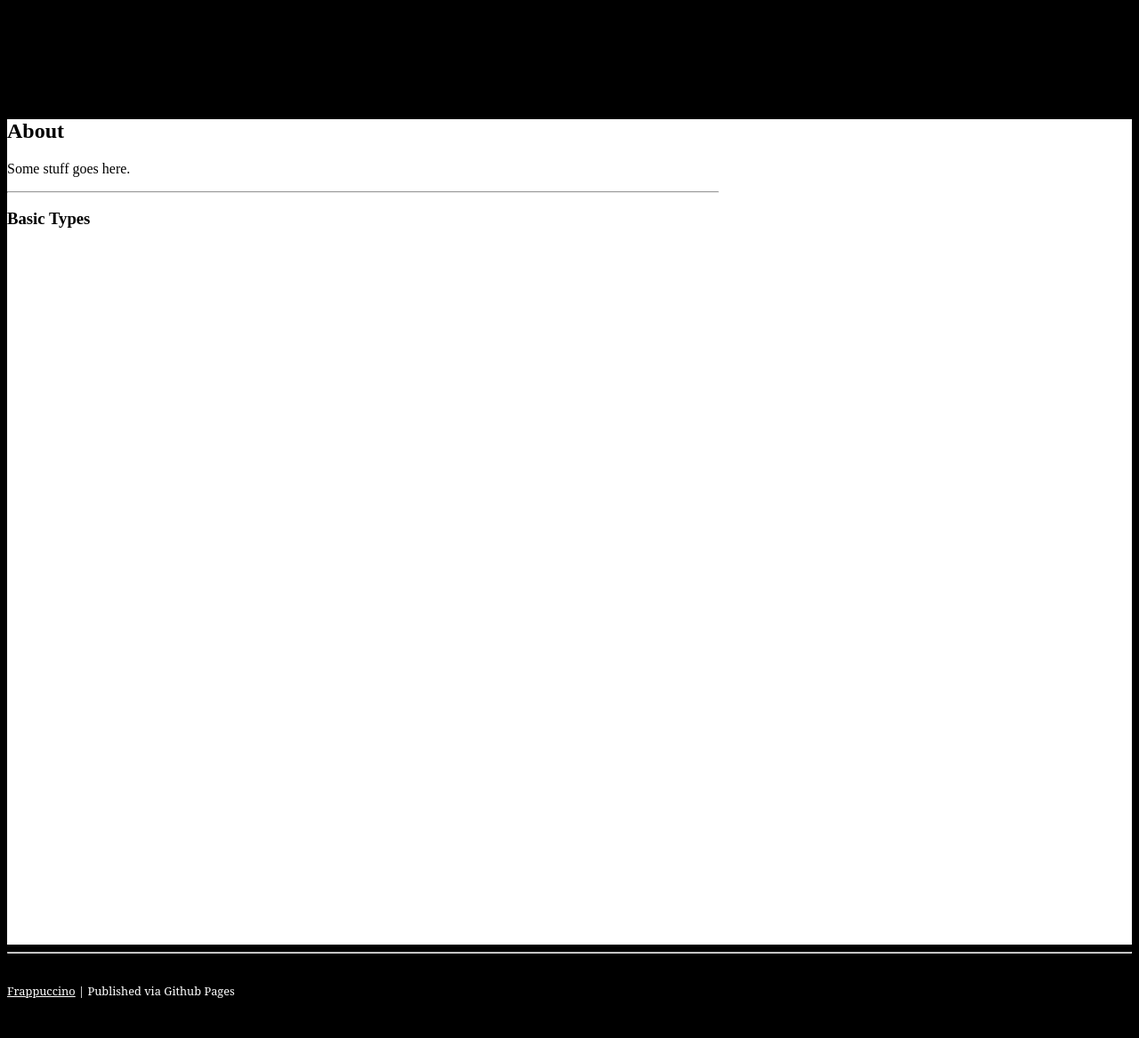
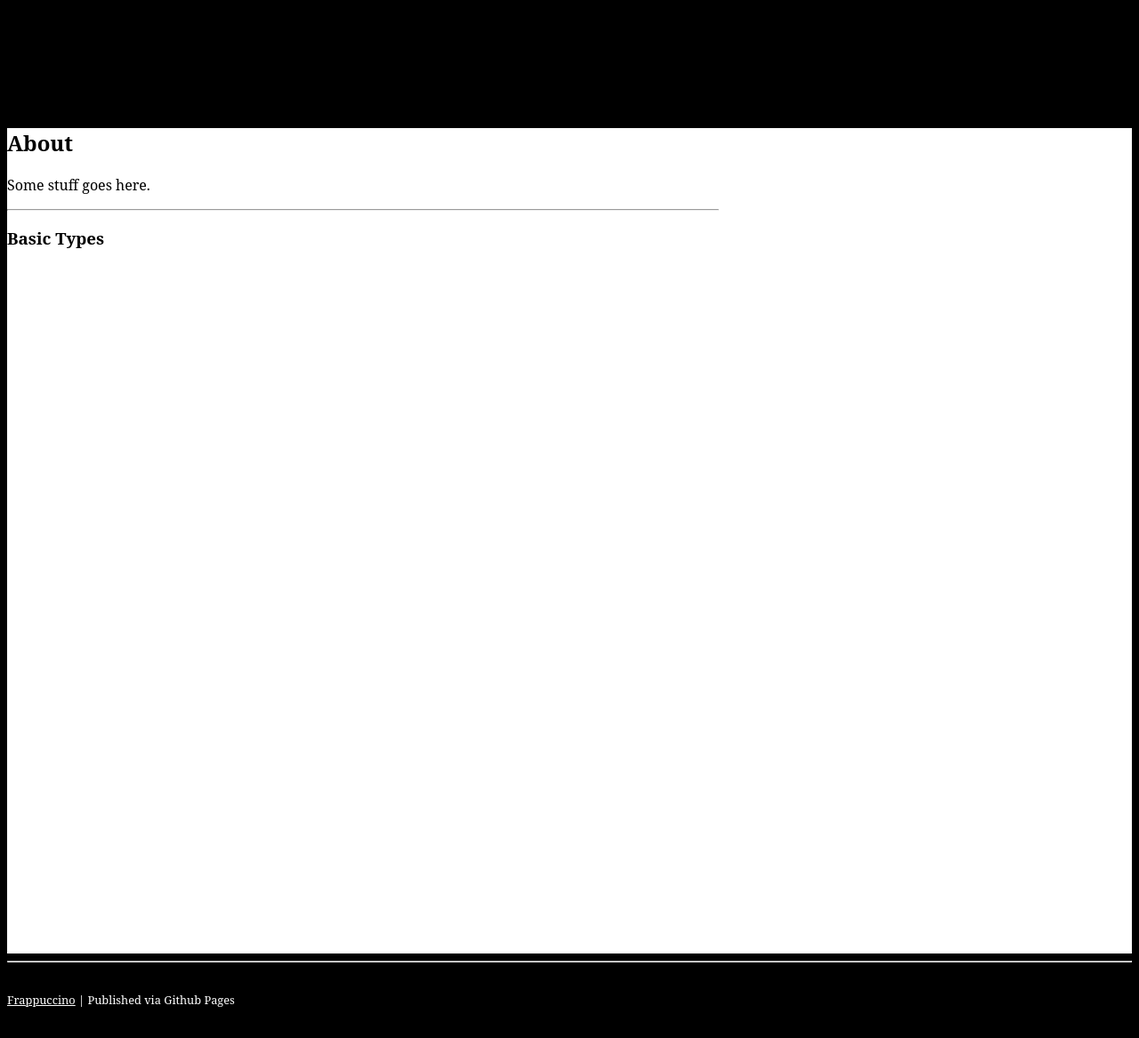
Before and after one commit to helrond/quon, a Jekyll site: the page built from index.html, in a window 1280 px wide. Shown: the whole page at 89% size. Built offline with Jekyll 4.4.1, drawn with Linux system fonts in a browser that asks for light colours; some web fonts are replaced; the list of posts is cut into pages by our own code.

Commit message:
tweaking style

```diff
--- a/css/style.css
+++ b/css/style.css
@@ -19,20 +19,14 @@ Contents
 
 body{
     background-color: black;
+    font-family: 'Noto Serif';
+    font-style: normal;
+    font-weight: 400;
 }
 
 main.container, main.content > .container{
     width:50em;
 }
-
-
-@font-face {
-  font-family: 'Noto Serif';
-  font-style: normal;
-  font-weight: 400;
-  src: local('Noto Serif'), local('NotoSerif'), url(http://themes.googleusercontent.com/static/fonts/notoserif/v1/eCpfeMZI7q4jLksXVRWPQxsxEYwM7FgeyaSgU71cLG0.woff) format('woff');
-}
-
 
 .center-txt{
     text-align: center;
```
